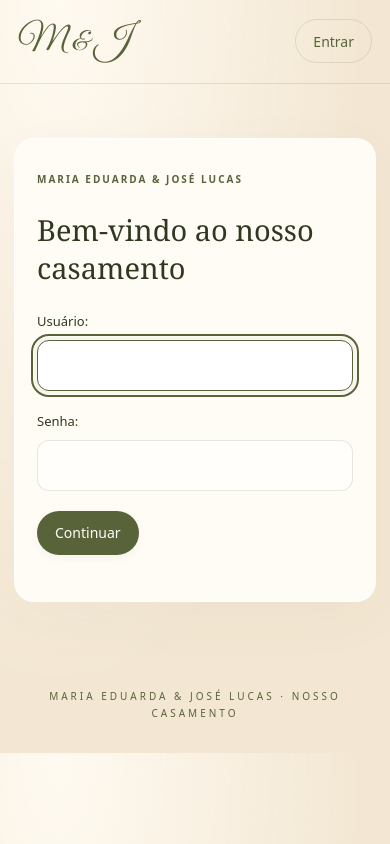
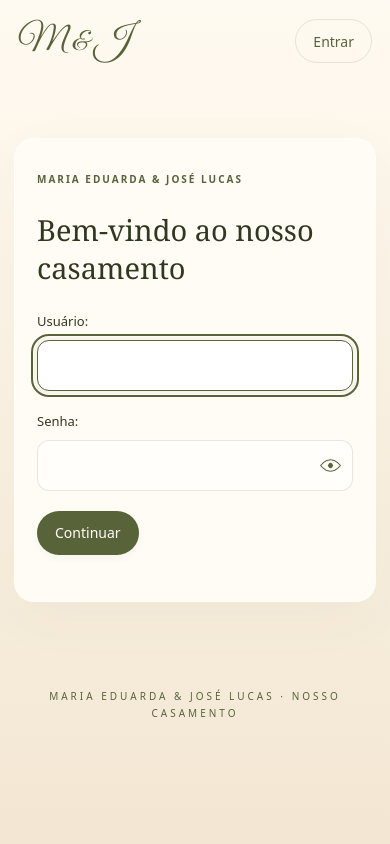
Before and after one commit to joselflima/wedding, a Django app: page /login/ in a window 390 px wide. Run offline with Django 5.2, Linux system fonts and the light colour scheme.

Commit message:
feat: melhora a interface e a inicialização local

```diff
--- /dev/null
+++ b/src/wedding/static/wedding/login.js
@@ -0,0 +1,14 @@
+const passwordToggle = document.querySelector('[data-password-toggle]');
+const passwordInput = document.getElementById(passwordToggle.getAttribute('aria-controls'));
+
+passwordInput.spellcheck = false;
+passwordInput.setAttribute('autocapitalize', 'none');
+passwordInput.setAttribute('autocorrect', 'off');
+
+passwordToggle.addEventListener('click', () => {
+  const showPassword = passwordInput.type === 'password';
+  passwordInput.type = showPassword ? 'text' : 'password';
+  passwordToggle.setAttribute('aria-label', showPassword ? 'Ocultar senha' : 'Mostrar senha');
+});
+
+passwordToggle.hidden = false;
--- a/src/wedding/static/wedding/style.css
+++ b/src/wedding/static/wedding/style.css
@@ -106,6 +106,29 @@ input, select {
 }
 input:hover, select:hover { border-color: #59633a55; }
 input:focus, select:focus { border-color: var(--olive); background: #fff; box-shadow: 0 0 0 3px #59633a0c; }
+.password-field { display: block; position: relative; }
+.password-field input { padding-inline-end: 54px; }
+.password-field input:has(+ .password-toggle:not([hidden]))::-ms-reveal { display: none; }
+.password-toggle {
+  position: absolute; inset-block: 1px; inset-inline-end: 1px;
+  width: 44px; min-height: 44px; padding: 0; border-radius: 11px;
+  color: var(--olive); background: transparent; box-shadow: none;
+}
+.password-toggle[hidden] { display: none; }
+.password-toggle:hover { background: #59633a0c; box-shadow: none; transform: none; }
+.password-toggle:focus-visible { outline-offset: -3px; }
+.password-eye {
+  display: grid; place-items: center;
+  width: 15px; height: 15px; border: 1.5px solid currentColor;
+  border-radius: 70% 0; transform: rotate(45deg);
+}
+.password-eye::before {
+  content: ''; width: 5px; height: 5px; border-radius: 50%; background: currentColor;
+}
+.password-field input[type="text"] + .password-toggle::after {
+  content: ''; position: absolute; width: 23px; height: 2px;
+  background: currentColor; box-shadow: 0 0 0 1px #fffefb; transform: rotate(-45deg);
+}
 input::placeholder { color: #797b6c; }
 input[readonly] { background: #f5f2e9; }
 input[type=checkbox], input[type=radio] { width: auto; min-height: auto; accent-color: var(--olive); }
@@ -143,7 +166,12 @@ dialog form { margin-bottom: 0; }
 .modal-secondary-actions button { width: 100%; }
 @keyframes appear { from { opacity: 0; transform: translateY(8px); } to { opacity: 1; transform: translateY(0); } }
 @media(max-width:700px) {
-  header { padding: 18px; gap: 16px; flex-wrap: wrap; }
+  body {
+    min-height: 100vh;
+    min-height: 100dvh;
+    background: linear-gradient(to bottom, #fffaf1, #f9f0e1 52%, #f3e7d3) no-repeat #f3e7d3;
+  }
+  header { padding: 18px; gap: 16px; flex-wrap: wrap; border-bottom-color: transparent; }
   nav { gap: 12px; font-size: 12px; flex-wrap: wrap; max-width: 100%; }
   nav > a { min-height: 44px; display: inline-flex; align-items: center; }
   .button, button { padding: 11px 17px; } main { padding: 24px 14px; }
--- a/src/wedding/templates/wedding/page.html
+++ b/src/wedding/templates/wedding/page.html
@@ -1 +1,33 @@
-{% extends 'wedding/base.html' %}{% block content %}<section class="card narrow"><p class="eyebrow">MARIA EDUARDA & JOSÉ LUCAS</p><h1>{% if request.resolver_match.url_name == 'login' %}Bem-vindo ao nosso casamento{% else %}Seu acesso{% endif %}</h1>{% if message %}<p>{{ message }}</p>{% endif %}{% if form %}<form method="post">{% csrf_token %}{{ form.as_p }}<button type="submit">Continuar</button></form>{% endif %}</section>{% endblock %}
+{% extends 'wedding/base.html' %}
+{% load static %}
+{% block content %}
+<section class="card narrow">
+  <p class="eyebrow">MARIA EDUARDA & JOSÉ LUCAS</p>
+  <h1>{% if request.resolver_match.url_name == 'login' %}Bem-vindo ao nosso casamento{% else %}Seu acesso{% endif %}</h1>
+  {% if message %}<p>{{ message }}</p>{% endif %}
+  {% if form %}
+  <form method="post">
+    {% csrf_token %}
+    {% if request.resolver_match.url_name == 'login' %}
+    {{ form.non_field_errors }}
+    {{ form.username.errors }}
+    <p>{{ form.username.label_tag }}{{ form.username }}</p>
+    {{ form.password.errors }}
+    <p>
+      {{ form.password.label_tag }}
+      <span class="password-field">
+        {{ form.password }}
+        <button type="button" class="password-toggle" data-password-toggle aria-controls="{{ form.password.id_for_label }}" aria-label="Mostrar senha" hidden>
+          <span class="password-eye" aria-hidden="true"></span>
+        </button>
+      </span>
+    </p>
+    <script src="{% static 'wedding/login.js' %}" defer></script>
+    {% else %}
+    {{ form.as_p }}
+    {% endif %}
+    <button type="submit">Continuar</button>
+  </form>
+  {% endif %}
+</section>
+{% endblock %}
```
Also changed, not shown: src/wedding/tests.py (+18 -0 lines), 1 other file.
